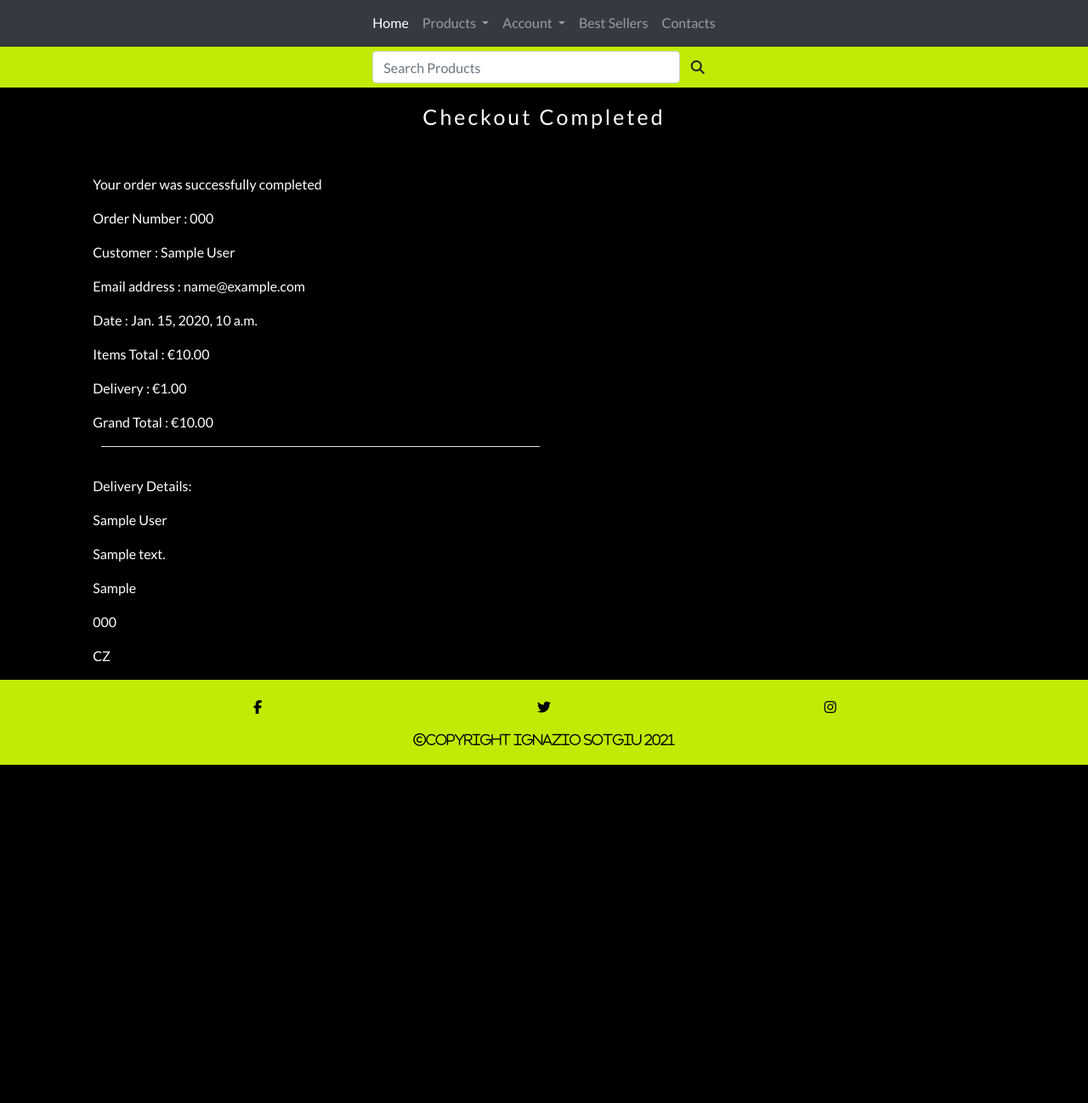
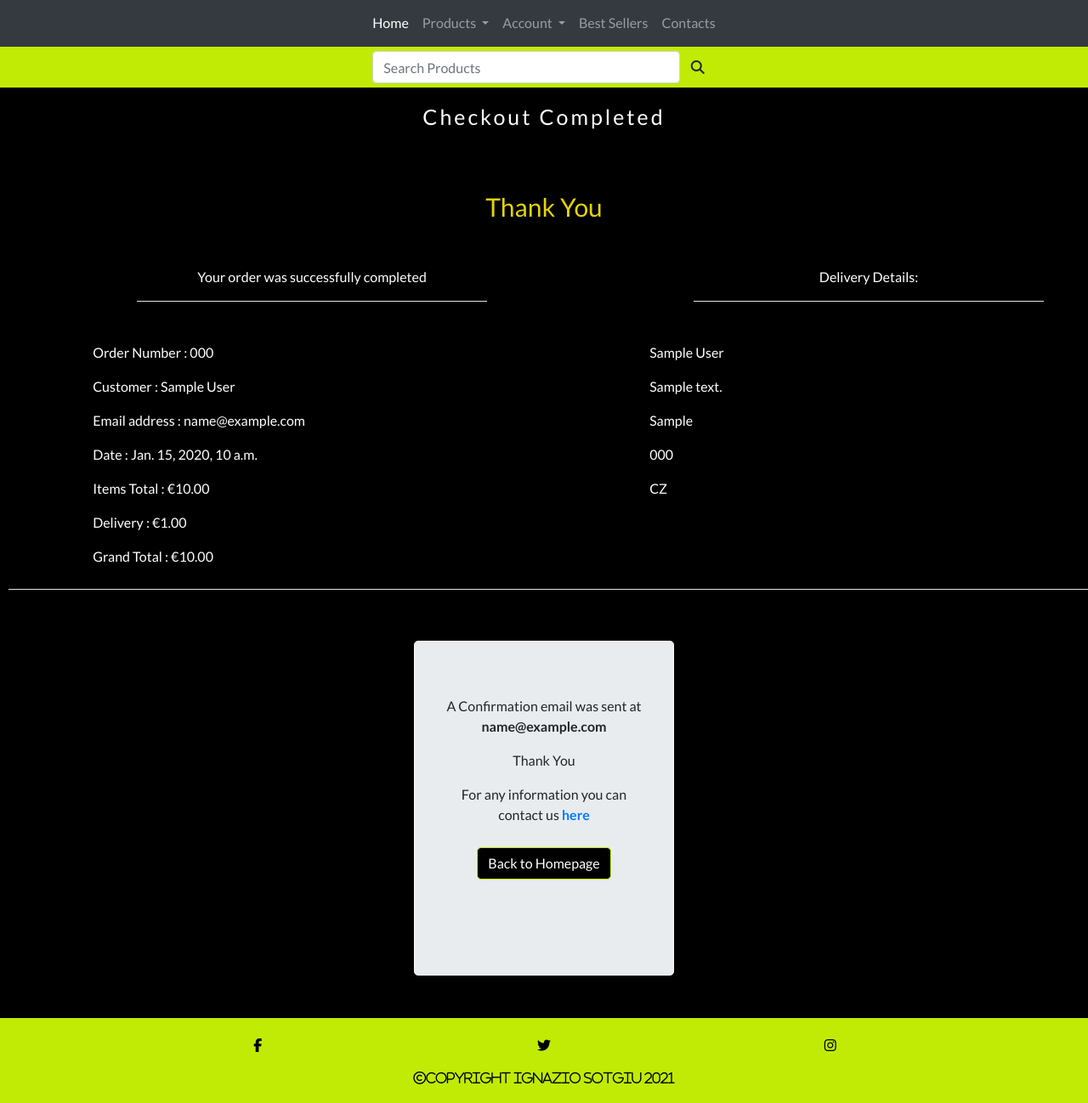
Before and after one commit to Code-Institute-Submissions/IgnazioSotgiu-original-crafts, a Django app: page /checkout/checkout_completed/000 in a window 1280 px wide. Shown: the part 151-1449 px from the top of the page at 85% size. Before the commit the page ends 1051 px from the top, so only its background shows below. Run offline with Django 3.2, Linux system fonts and the light colour scheme; tables that the repository leaves empty hold one stand-in row (values such as "Sample post"); some libraries are stand-ins or nearby versions.

Commit message:
Added Style to checkout completed page

```diff
--- a/checkout/models.py
+++ b/checkout/models.py
@@ -72,7 +72,10 @@ class OrderLineItem(models.Model):
         Override the original save method to set the lineitem total
         and update the order total.
         """
-        self.lineitem_total = self.product.price * self.quantity
+        if self.product.special_price:
+            self.lineitem_total = self.product.special_price * self.quantity
+        else:
+            self.lineitem_total = self.product.price * self.quantity
         super().save(*args, **kwargs)
 
     def __str__(self):
--- a/checkout/templates/checkout/checkout_completed.html
+++ b/checkout/templates/checkout/checkout_completed.html
@@ -10,32 +10,43 @@
     </div>
 </div>
 <div class="row">
+    <div class="col-8 offset-2 center-align mt-3 mb-5">
+        <span class="center-align yellow-text mt-2 mb-5 checkout-complated-header">Thank You</span>
+    </div>
+</div>
+<div class="row">
     <div class="col-10 offset-1 col-md-5 offset-md-1 white-text">
-        <p>Your order was successfully completed</p>
-        <p>Order Number : {{ order.order_number }}</p>
+        <p class="center-align">Your order was successfully completed</p>
+        <hr class="hr-trolley">
+        <p class="mt-5">Order Number : {{ order.order_number }}</p>
         <p>Customer : {{ order.full_name }}</p>
         <p>Email address : {{ order.email_address }}</p>
         <p>Date  : {{ order.order_date }}</p>
         <p>Items Total  : €{{ order.order_total }}</p>
         <p>Delivery  : €{{ order.delivery }}</p>
         <p>Grand Total  : €{{ order.grand_total }}</p>
-
-        <hr class="hr-checkout-completed">
-        <br>
-        <p>Delivery Details:</p>
-        <p>{{ order.full_name }}</p>
+    </div>
+    <div class="col-10 offset-1 col-md-5 offset-md-1 white-text">
+        <p class="center-align">Delivery Details:</p>
+        <hr class="hr-trolley">
+        <p class="mt-5">{{ order.full_name }}</p>
         <p>{{ order.street_address }}</p>
         <p>{{ order.city_or_town }}</p>
         <p>{{ order.county }}</p>
         <p>{{ order.zip_postcode }}</p>
         <p>{{ order.country }}</p>
     </div>
-    <div class="col-10 offset-1 col-md-5  white-text">
-
-            {{ order. }}
-
+</div>
+<hr class="hr-checkout-completed">
+<div class="row">
+    <div class="col-12 col-md-8 offset-md-2 col-lg-6 offset-lg-3 col-xl-4 offset-xl-4 center-align">
+        <div class="jumbotron">
+            <p>A Confirmation email was sent at <strong>{{ order.email_address }}</strong></p>
+            <p>Thank You</p>
+            <p>For any information you can contact us <strong><a class="" href="#">here</a></strong></p>
+            <a href="{% url 'home' %}" class="btn yellow-inverse-btn  mb-5">Back to Homepage</a>
+        </div>
     </div>
-
 </div>
 
 {% endblock %}
--- a/static/css/base.css
+++ b/static/css/base.css
@@ -353,6 +353,9 @@ a:hover {
     padding: 3px;
     background-color: #695c5c;
 }
+.checkout-complated-header {
+    font-size: 30px;
+}
 /**************media queries*********************/
 @media screen and (max-width: 900px){
     /*top banner - header */
```
